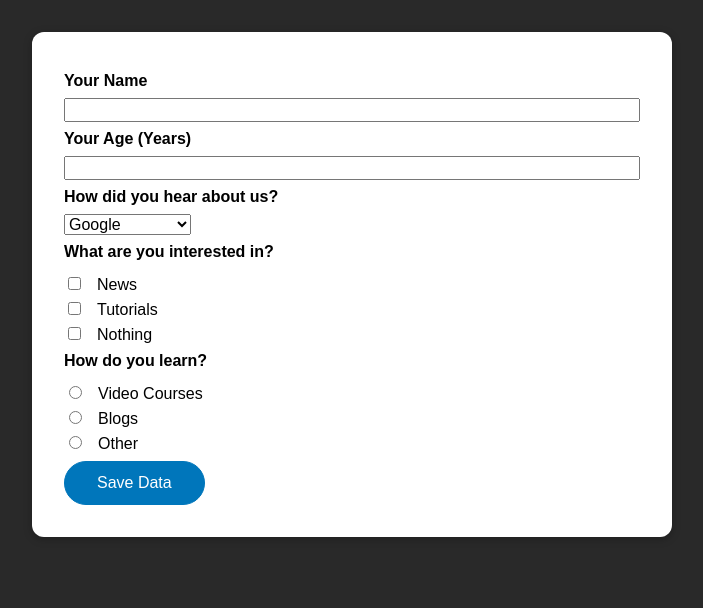
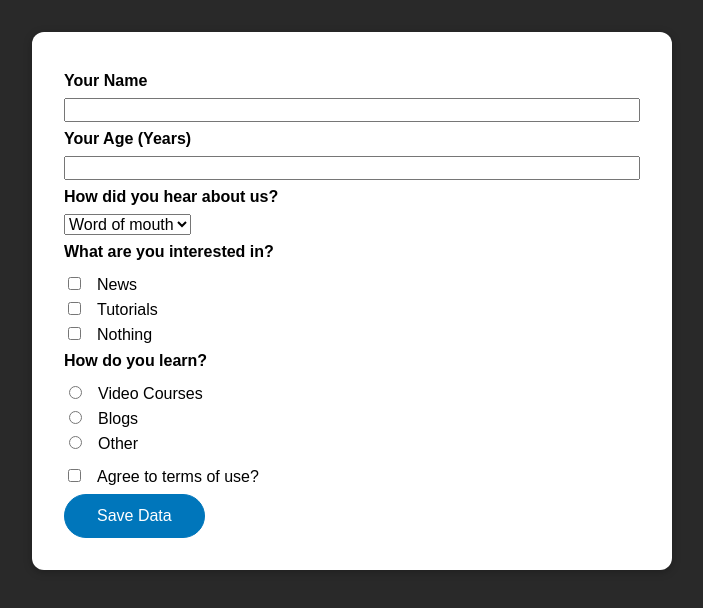
Before and after one commit to JuliaDudkina/Vue.js, a Vue app: page / in a window 1280 px wide. Shown: the top 608 px of the page, without its empty margins (288-991 px from the left). Built offline with nearby package versions, Linux system fonts and the light colour scheme; the HTML template or start-up script is replaced by a standard one.

Commit message:
v-model with checkbox

```diff
--- a/src/components/TheForm.vue
+++ b/src/components/TheForm.vue
@@ -10,7 +10,7 @@
     </div>
     <div class="form-control">
       <label for="referrer">How did you hear about us?</label>
-      <select id="referrer" name="referrer">
+      <select id="referrer" name="referrer" v-model="referrer">
         <option value="google">Google</option>
         <option value="wom">Word of mouth</option>
         <option value="newspaper">Newspaper</option>
@@ -19,32 +19,48 @@
     <div class="form-control">
       <h2>What are you interested in?</h2>
       <div>
-        <input id="interest-news" name="interest" type="checkbox" />
+        <input id="interest-news" name="interest" type="checkbox" value="news" v-model="interest" />
         <label for="interest-news">News</label>
       </div>
       <div>
-        <input id="interest-tutorials" name="interest" type="checkbox" />
+        <input
+          id="interest-tutorials"
+          name="interest"
+          type="checkbox"
+          value="tutorials"
+          v-model="interest"
+        />
         <label for="interest-tutorials">Tutorials</label>
       </div>
       <div>
-        <input id="interest-nothing" name="interest" type="checkbox" />
+        <input
+          id="interest-nothing"
+          name="interest"
+          type="checkbox"
+          value="nothing"
+          v-model="interest"
+        />
         <label for="interest-nothing">Nothing</label>
       </div>
     </div>
     <div class="form-control">
       <h2>How do you learn?</h2>
       <div>
-        <input id="how-video" name="how" type="radio" />
+        <input id="how-video" name="how" type="radio" value="video" v-model="how" />
         <label for="how-video">Video Courses</label>
       </div>
       <div>
-        <input id="how-blogs" name="how" type="radio" />
+        <input id="how-blogs" name="how" type="radio" value="blogs" v-model="how" />
         <label for="how-blogs">Blogs</label>
       </div>
       <div>
-        <input id="how-other" name="how" type="radio" />
+        <input id="how-other" name="how" type="radio" value="other" v-model="how" />
         <label for="how-other">Other</label>
       </div>
+    </div>
+    <div class="form-control">
+      <input type="checkbox" id="confirm-terms" name="confirm-terms" v-model="confirm" />
+      <label for="confirm-terms">Agree to terms of use?</label>
     </div>
     <div>
       <button>Save Data</button>
@@ -57,7 +73,11 @@ export default {
   data() {
     return {
       userName: '',
-      userAge: null
+      userAge: null,
+      referrer: 'wom',
+      interest: [],
+      how: null,
+      confirm: false
     };
   },
   methods: {
@@ -69,6 +89,17 @@ export default {
       console.log(this.$refs.ageInput.value + 5);
       console.log(31);
       this.userAge = null;
+      console.log('Referrer: ' + this.referrer);
+      this.referrer = 'wom';
+      console.log('Checkboxes');
+      console.log(this.interest);
+      console.log('Radio buttons');
+      console.log(this.how);
+      this.interest = [];
+      this.how = null;
+      console.log('Confirm?');
+      console.log(this.confirm);
+      this.confirm = false;
     },
   },
 };
```
